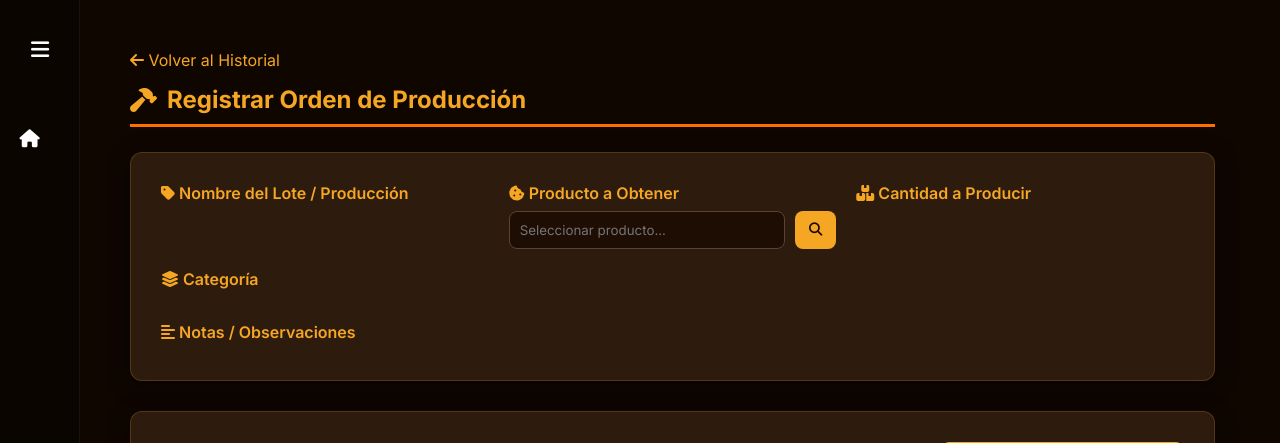
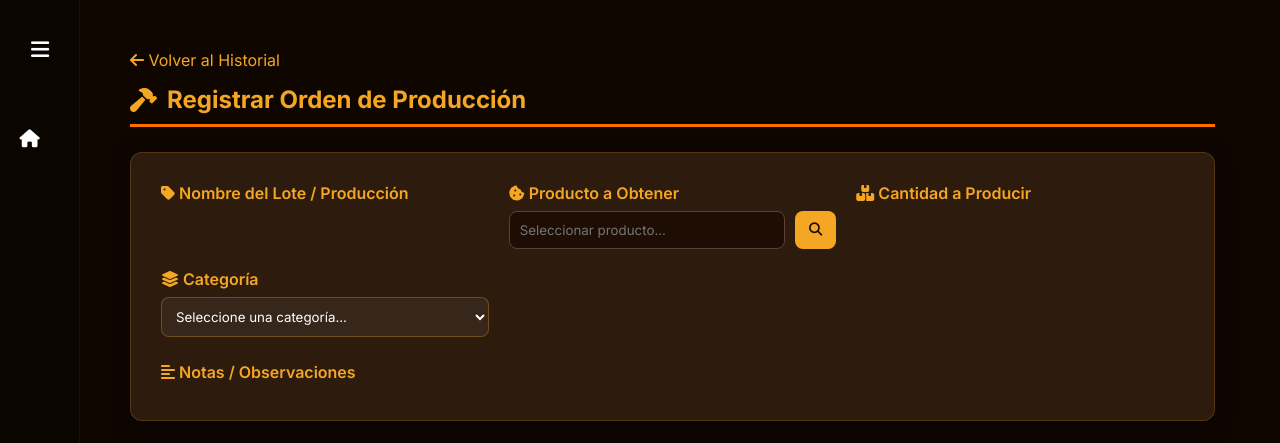
Before and after one commit to Branndon-Suarez/3.WYK-PYTHON.github.io, a Django app: template proyecto_wyk/produccion/templates/produccion/crear.html in a window 1280 px wide. Shown: the top 443 px of the page. Run offline with Django 5.2, Linux system fonts and the light colour scheme; the template is opened without the code that fills it, so the values that code supplies are empty.

Commit message:
update module produccion

```diff
--- a/proyecto_wyk/produccion/templates/produccion/crear.html
+++ b/proyecto_wyk/produccion/templates/produccion/crear.html
@@ -49,6 +49,21 @@
             -moz-appearance: none;
             appearance: none;
         }
+
+        /* Estilo para el select de categoría */
+        .form-select-wyk {
+            background: rgba(255, 255, 255, 0.05) !important;
+            color: white !important;
+            border: 1px solid rgba(245, 166, 35, 0.3) !important;
+            padding: 10px !important;
+            width: 100%;
+            border-radius: 8px;
+            outline: none;
+        }
+        .form-select-wyk option {
+            background: #1a0a00;
+            color: white;
+        }
     </style>
 {% endblock %}
 
@@ -90,7 +105,11 @@
 
                 <div class="form-group">
                     <label><i class="fas fa-layer-group"></i> Categoría</label>
-                    {{ form.categoria_produccion }}
+                    <select name="categoria_produccion" class="form-select-wyk" required>
+                        <option value="" disabled selected>Seleccione una categoría...</option>
+                        <option value="PANADERIA">Panadería</option>
+                        <option value="PASTELERIA">Pastelería</option>
+                    </select>
                 </div>
             </div>
 
@@ -276,10 +295,8 @@
         const inputCant = tbody.lastElementChild.querySelector('input[name*="cantidad_requerida"]');
 
         select.value = item_id;
-        // Guardamos el stock disponible en un atributo del input para validar
         inputCant.setAttribute('data-stock-max', item_stock);
 
-        // Listener para validación inmediata
         inputCant.addEventListener('input', function() {
             validarStockFila(this);
         });
@@ -325,9 +342,9 @@
         const producto = document.getElementById('id_prod_final_hidden').value;
         const nombreLote = document.querySelector('input[name="nombre_produccion"]').value;
         const cantidad = document.querySelector('input[name="cant_produccion"]').value;
+        const categoria = document.querySelector('select[name="categoria_produccion"]').value;
         const filasInsumos = document.querySelectorAll('#tabla-insumos tbody tr').length;
 
-        // Verificar si hay errores de stock
         const erroresStock = document.querySelectorAll('.stock-insuficiente').length;
 
         if (erroresStock > 0) {
@@ -335,8 +352,8 @@
             return;
         }
 
-        if (!producto || !nombreLote || !cantidad) {
-            Swal.fire({...swalConfig, icon: 'warning', title: 'Campos Incompletos', text: 'Revisa el nombre, el producto y la cantidad.'});
+        if (!producto || !nombreLote || !cantidad || !categoria) {
+            Swal.fire({...swalConfig, icon: 'warning', title: 'Campos Incompletos', text: 'Revisa el nombre, el producto, la cantidad y la categoría.'});
             return;
         }
 
```
Also changed, not shown: proyecto_wyk/produccion/templates/produccion/lista.html (+35 -7 lines).
